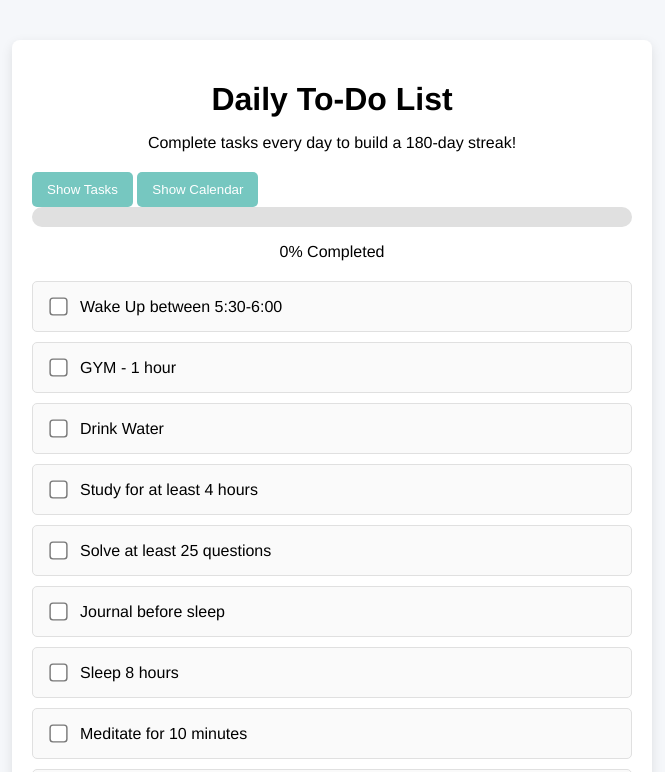
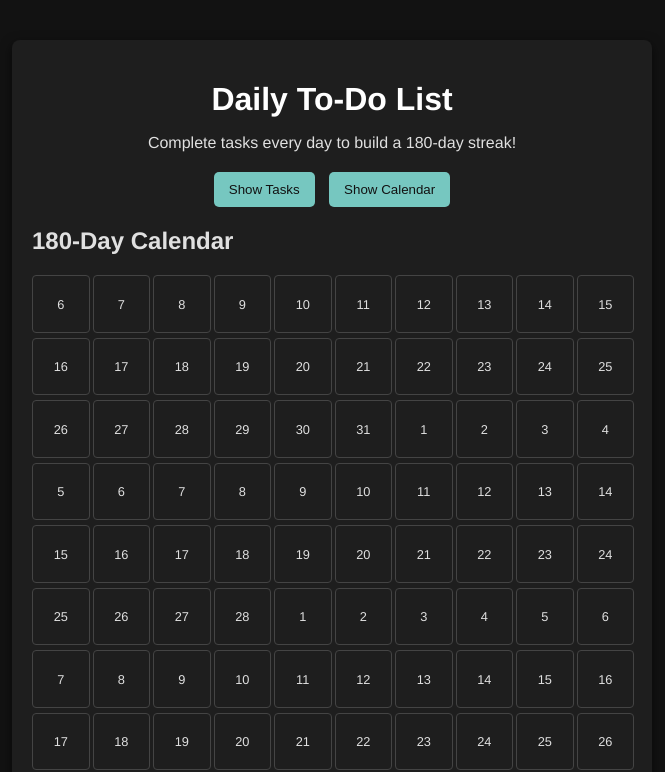
Before and after one commit to Penguin-Sucks/To-Do, a plain HTML site: page index.html in a window 1280 px wide. Both pictures are taken after a click on the button "Show Calendar". Shown: the top 772 px of the page, without its empty margins (308-973 px from the left). Drawn offline with Linux system fonts and the light colour scheme.

Commit message:
Update style.css

```diff
--- a/style.css
+++ b/style.css
@@ -1,7 +1,8 @@
-/* Global Styles */
+/* Global Dark Theme Styles */
 body {
   font-family: 'Helvetica Neue', Helvetica, Arial, sans-serif;
-  background-color: #f5f7fa;
+  background-color: #121212;
+  color: #e0e0e0;
   margin: 0;
   padding: 0;
 }
@@ -11,9 +12,9 @@ body {
   max-width: 600px;
   margin: 40px auto;
   padding: 20px;
-  background-color: #fff;
+  background-color: #1e1e1e;
   border-radius: 8px;
-  box-shadow: 0 4px 12px rgba(0,0,0,0.1);
+  box-shadow: 0 4px 12px rgba(0, 0, 0, 0.6);
 }
 
 /* Header */
@@ -24,6 +25,32 @@ header {
 
 header h1 {
   margin-bottom: 10px;
+  color: #ffffff;
+}
+
+/* Navigation for view switching */
+.view-switch {
+  text-align: center;
+  margin-bottom: 20px;
+}
+
+.view-switch button {
+  background-color: #76c7c0;
+  color: #121212;
+  border: none;
+  padding: 10px 15px;
+  border-radius: 5px;
+  cursor: pointer;
+  margin: 0 5px;
+}
+
+.view-switch button:hover {
+  background-color: #5aa9a4;
+}
+
+/* Hide class for toggling views */
+.hidden {
+  display: none;
 }
 
 /* Progress Section */
@@ -34,7 +61,7 @@ header h1 {
 
 .progress-bar {
   width: 100%;
-  background-color: #e0e0e0;
+  background-color: #333333;
   border-radius: 25px;
   overflow: hidden;
   height: 20px;
@@ -55,18 +82,59 @@ header h1 {
 }
 
 .task {
-  background-color: #fafafa;
+  background-color: #2c2c2c;
   margin: 10px 0;
   padding: 15px;
   border-radius: 5px;
   display: flex;
   align-items: center;
-  border: 1px solid #e0e0e0;
+  border: 1px solid #444444;
 }
 
 .task input[type="checkbox"] {
   margin-right: 15px;
   transform: scale(1.4);
+}
+
+/* Calendar Grid */
+.calendar-grid {
+  display: grid;
+  grid-template-columns: repeat(10, 1fr);
+  grid-gap: 5px;
+}
+
+.calendar-cell {
+  width: 100%;
+  padding-top: 100%;
+  position: relative;
+  border-radius: 4px;
+  cursor: pointer;
+  border: 1px solid #444444;
+}
+
+.calendar-cell-inner {
+  position: absolute;
+  top: 0;
+  bottom: 0;
+  left: 0;
+  right: 0;
+  display: flex;
+  justify-content: center;
+  align-items: center;
+  font-size: 0.8em;
+}
+
+/* Coloring calendar cells */
+.cell-completed {
+  background-color: #4caf50;
+}
+
+.cell-missed {
+  background-color: #b71c1c;
+}
+
+.cell-today {
+  border: 2px solid #76c7c0;
 }
 
 /* Footer */
@@ -77,7 +145,7 @@ footer {
 
 button {
   background-color: #76c7c0;
-  color: #fff;
+  color: #121212;
   border: none;
   padding: 10px 15px;
   border-radius: 5px;
```
